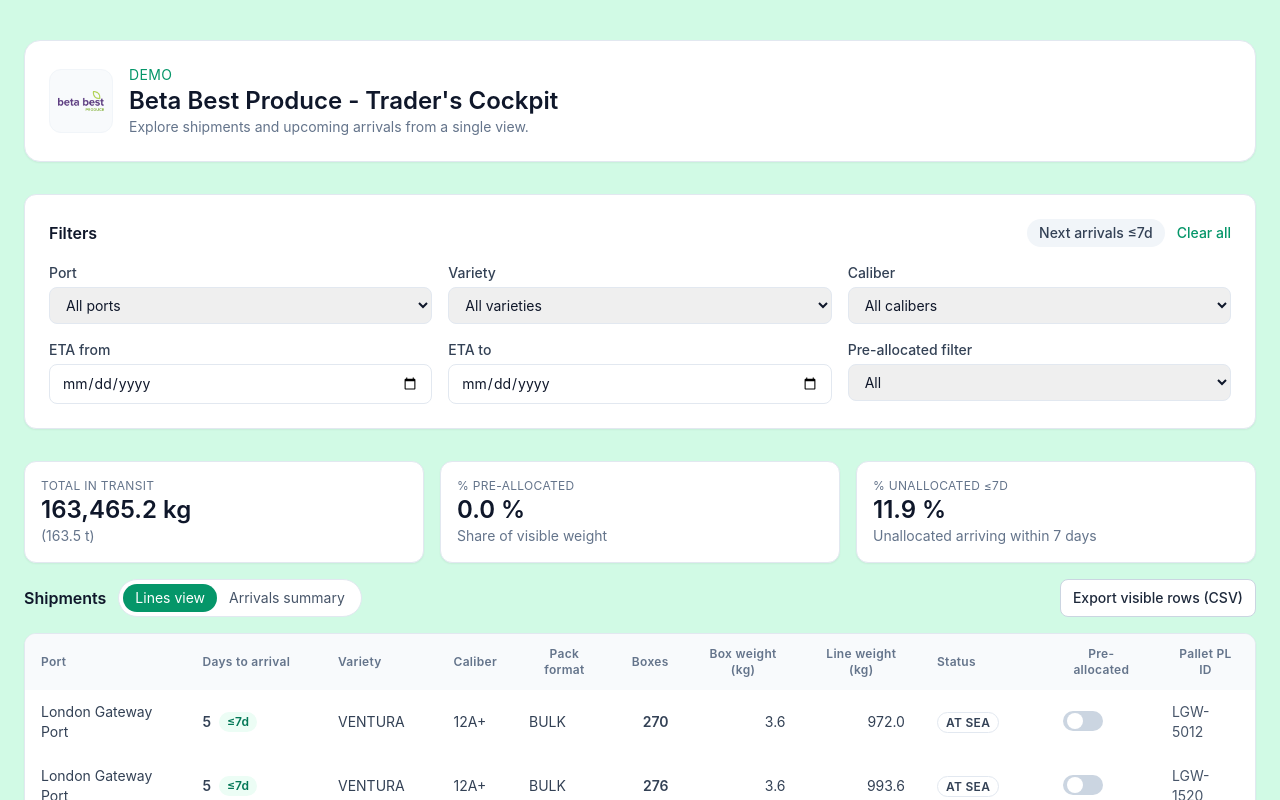
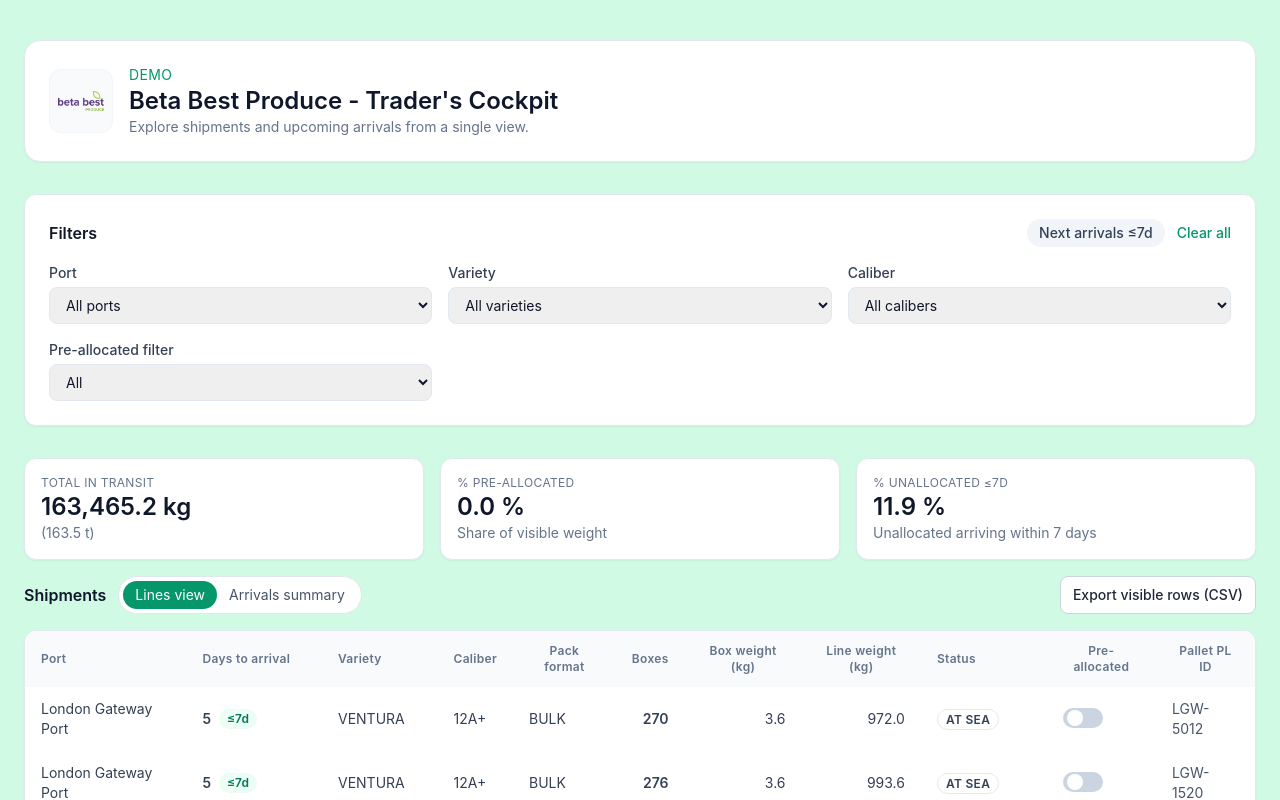
Before and after one commit to cyprienhenry/trader-cockpit, a Next.js app: page / in a window 1280 px wide. Shown: the top 800 px of the page. Built offline with nearby package versions, Linux system fonts and the light colour scheme.

Commit message:
removed useless filters

```diff
--- a/app/page.tsx
+++ b/app/page.tsx
@@ -63,8 +63,6 @@
   port: "",
   variety: "",
   caliber: "",
-  etaFrom: "",
-  etaTo: "",
   nextArrivalsOnly: false,
   preAllocatedFilter: "all",
 };
@@ -481,16 +479,6 @@
             options={CALIBERS}
             placeholder="All calibers"
           />
-          <DateControl
-            label="ETA from"
-            value={filters.etaFrom}
-            onChange={(value) => handleFilterChange("etaFrom", value)}
-          />
-          <DateControl
-            label="ETA to"
-            value={filters.etaTo}
-            onChange={(value) => handleFilterChange("etaTo", value)}
-          />
           <SelectControl
             label="Pre-allocated filter"
             value={filters.preAllocatedFilter}
@@ -778,26 +766,6 @@
   );
 };
 
-const DateControl = ({
-  label,
-  value,
-  onChange,
-}: {
-  label: string;
-  value: string;
-  onChange: (value: string) => void;
-}) => (
-  <label className="text-sm text-slate-600">
-    <span className="mb-1 block font-medium text-slate-700">{label}</span>
-    <input
-      type="date"
-      value={value}
-      onChange={(event) => onChange(event.target.value)}
-      className="w-full rounded-lg border border-slate-200 px-3 py-2 text-sm text-slate-900 focus:border-emerald-500 focus:outline-none focus:ring-1 focus:ring-emerald-500"
-    />
-  </label>
-);
-
 const PreallocatedToggle = ({
   checked,
   onChange,
--- a/lib/filters.ts
+++ b/lib/filters.ts
@@ -6,24 +6,14 @@
   port: string;
   variety: string;
   caliber: string;
-  etaFrom: string;
-  etaTo: string;
   nextArrivalsOnly: boolean;
 }
-
-const toDateOrNull = (value: string, isEnd?: boolean) => {
-  if (!value) return null;
-  const suffix = isEnd ? "T23:59:59.999Z" : "T00:00:00.000Z";
-  return new Date(`${value}${value.includes("T") ? "" : suffix}`);
-};
 
 export const applyFilters = <T extends PalletRow>(
   items: T[],
   criteria: FilterCriteria,
   now: Date
 ): T[] => {
-  const etaFromDate = toDateOrNull(criteria.etaFrom);
-  const etaToDate = toDateOrNull(criteria.etaTo, true);
   const windowEnd = new Date(now);
   windowEnd.setUTCDate(windowEnd.getUTCDate() + 7);
 
@@ -31,8 +21,6 @@
     if (criteria.port && item.port_destination !== criteria.port) return false;
     if (criteria.variety && item.variety !== criteria.variety) return false;
     if (criteria.caliber && item.caliber_raw !== criteria.caliber) return false;
-    if (etaFromDate && item.etaDate < etaFromDate) return false;
-    if (etaToDate && item.etaDate > etaToDate) return false;
     if (criteria.nextArrivalsOnly) {
       if (!(item.etaDate > now && item.etaDate <= windowEnd)) return false;
     }
```
